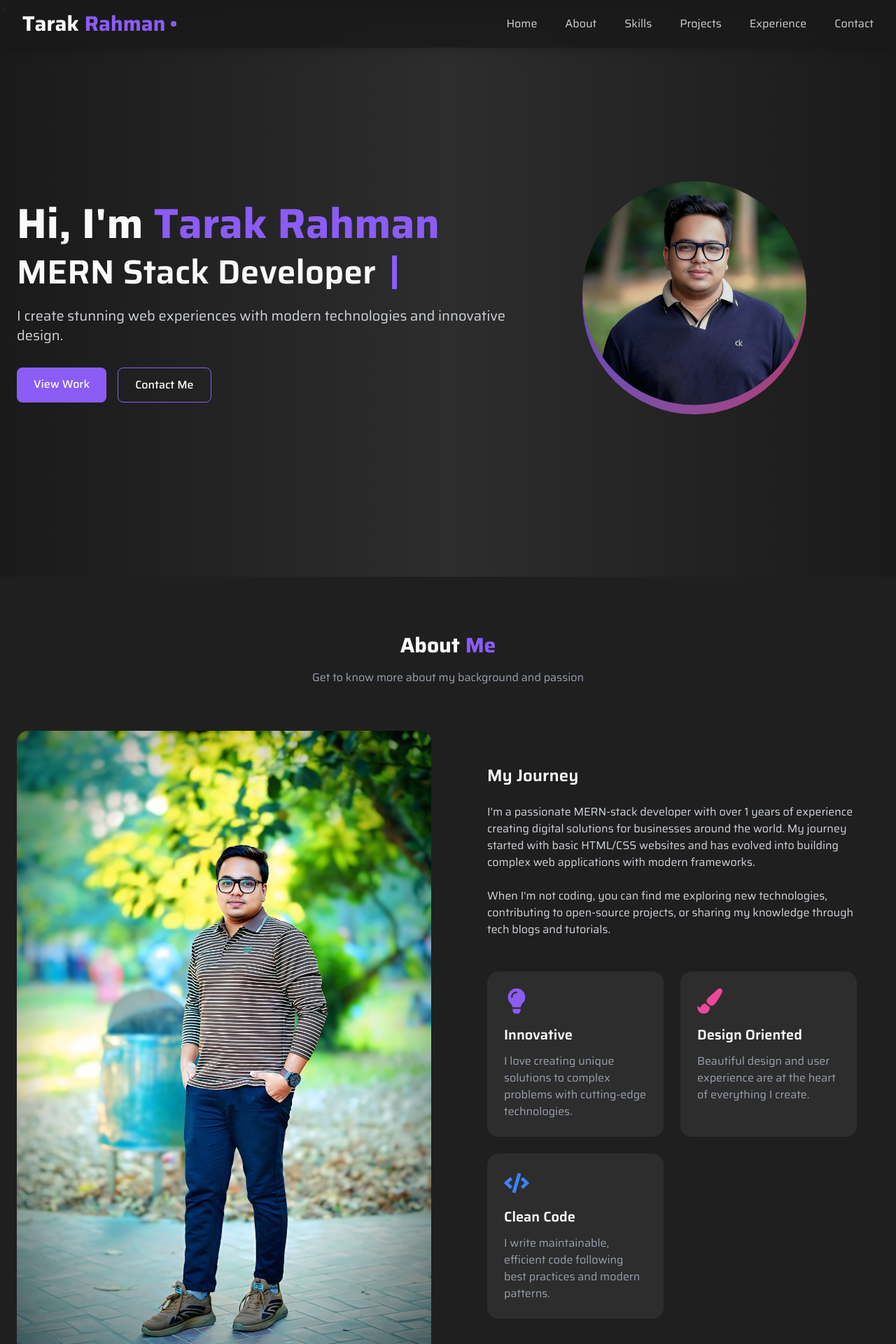
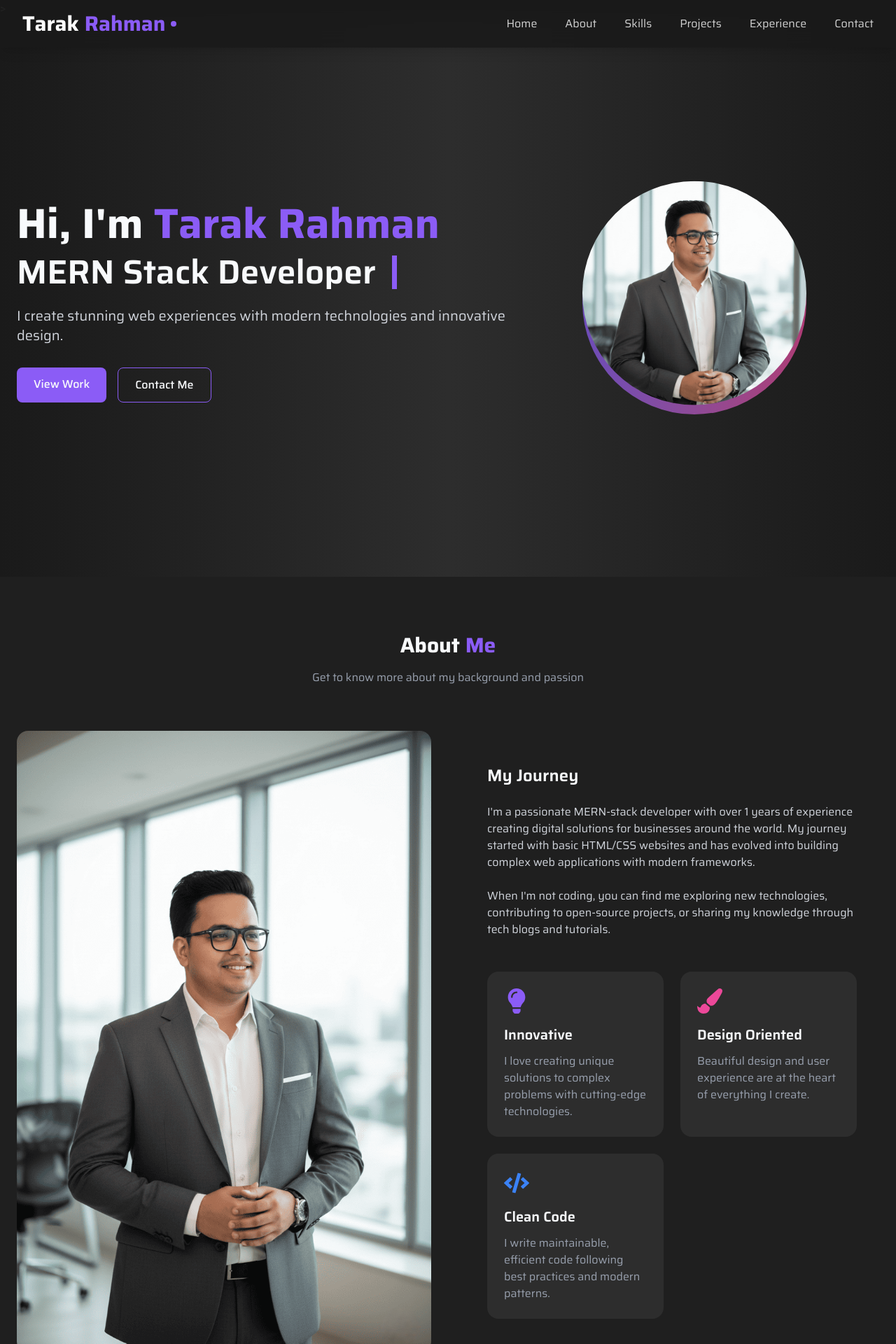
Before and after one commit to Tarak95/Protfolio, a React (Vite) app: page / in a window 1280 px wide. Shown: the top 1920 px of the page at 70% size. Built offline with nearby package versions, Linux system fonts and the light colour scheme.

Commit message:
New update added

```diff
--- a/src/components/About/About.jsx
+++ b/src/components/About/About.jsx
@@ -1,6 +1,6 @@
 import React from 'react'
 import { motion } from 'framer-motion'
-import profile2 from '../../assets/profile2.png'
+import Profile1 from '../../assets/profile1.png'
 import { FaLightbulb, FaPaintBrush, FaCode } from 'react-icons/fa'
 
 const aboutInfo = [
@@ -56,7 +56,7 @@ const About = () => {
           >
             <img
               className="w-full h-full object-cover rounded-2xl"
-              src={profile2}
+              src={Profile1}
               alt="Profile"
             />
           </motion.div>
--- a/src/components/Hero/Hero.jsx
+++ b/src/components/Hero/Hero.jsx
@@ -1,6 +1,6 @@
 import React from 'react';
 import { motion } from 'framer-motion';
-import profile from '../../assets/profile.png';
+import profile1 from '../../assets/profile1.png';
 
 const Hero = () => {
     return (
@@ -60,7 +60,7 @@ const Hero = () => {
                                 repeatType: "loop",
                                 ease: "easeInOut"
                             }}
-                            src={profile}
+                            src={profile1}
                             alt="profile"
                             className="relative w-full h-full rounded-full object-cover z-10"
                         />
```
Also changed, not shown: src/assets/profile1.png (added), src/assets/profile2.png (deleted).
